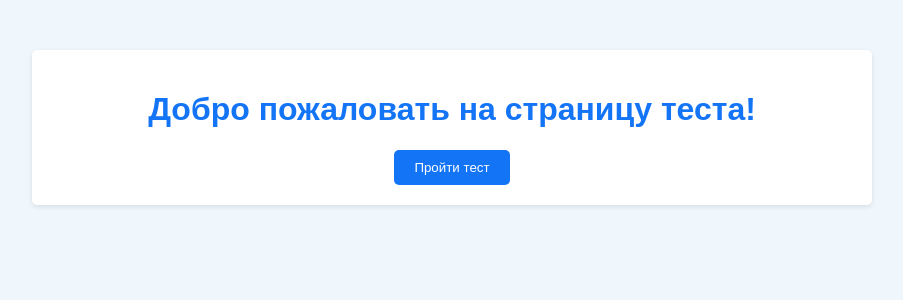
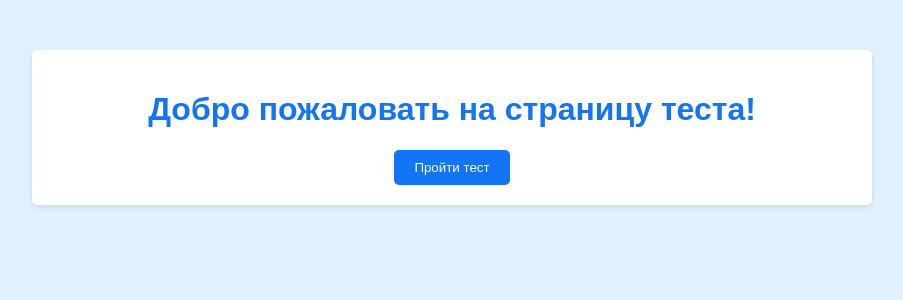
Before and after one commit to xlX-Xlx/itcube_web, a Flask app: page / in a window 1280 px wide. Shown: the top 300 px of the page, without its empty margins (188-1091 px from the left). Run offline with Flask 3, Linux system fonts and the light colour scheme.

Commit message:
Add files via upload

```diff
--- a/templates/index.html
+++ b/templates/index.html
@@ -7,7 +7,7 @@
     <style>
         body {
             font-family: Arial, sans-serif;
-            background-color: #f0f7fc; /* светло-голубой */
+            background-color: #e0f0fc; /* светло-голубой */
             color: #333; /* темно-синий */
             margin: 0;
             padding: 0;
```
